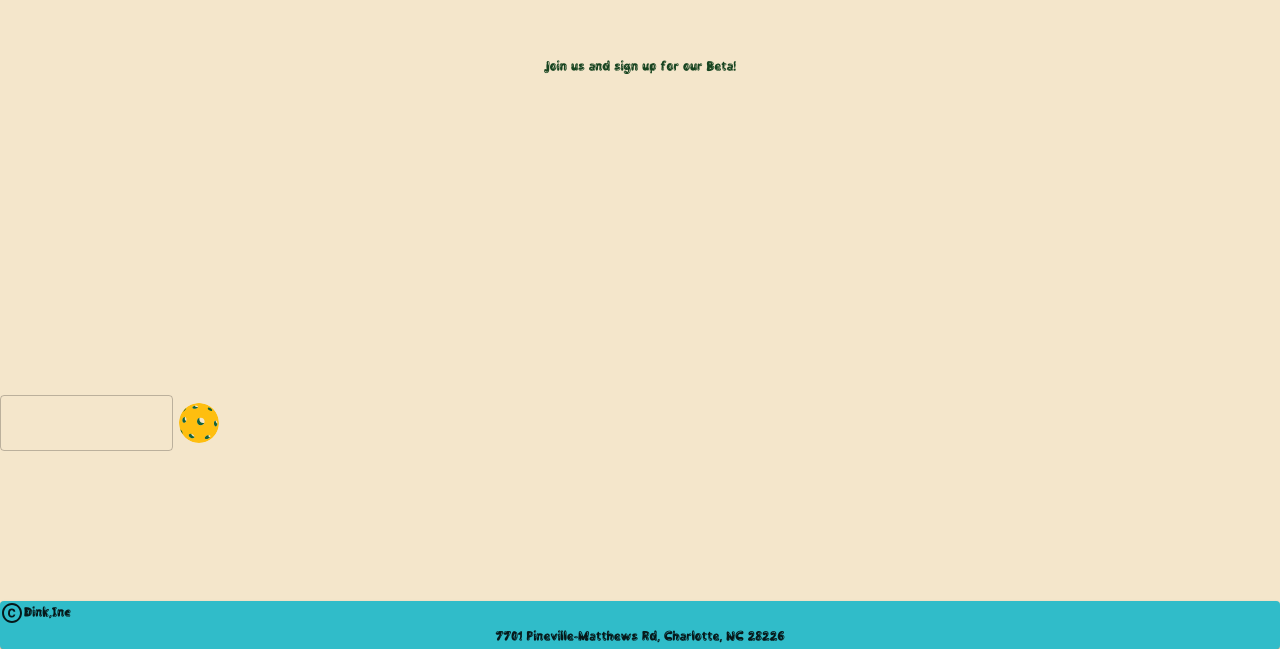
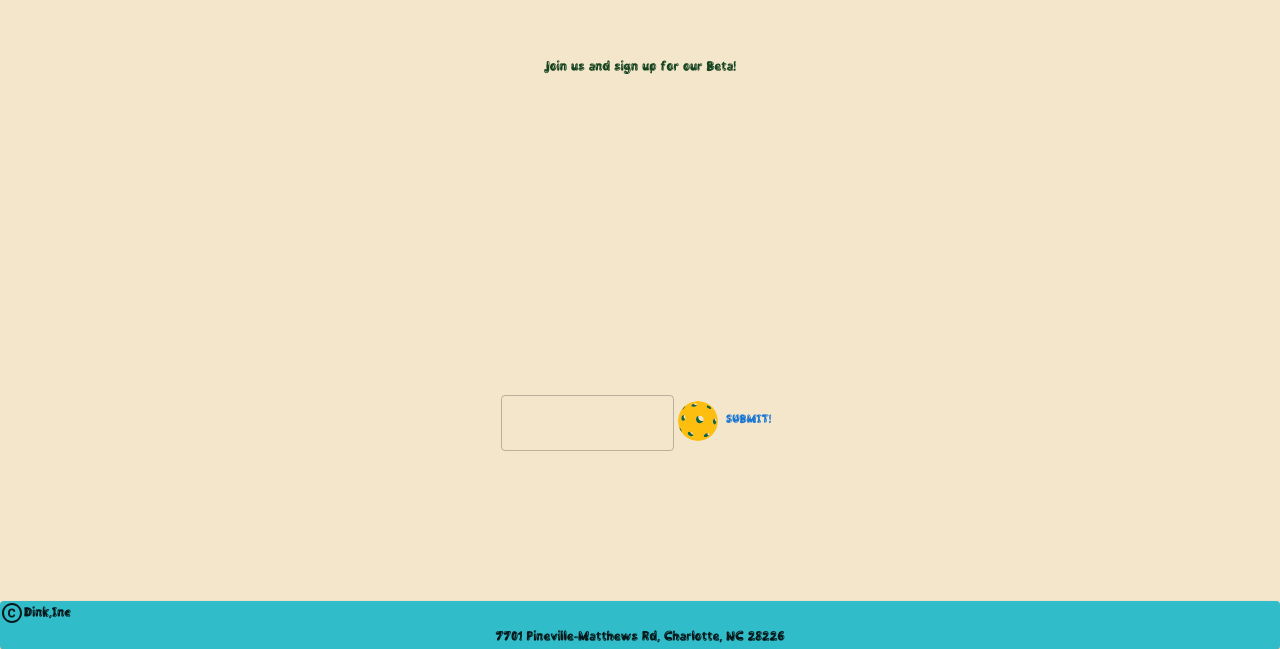
Before and after one commit to myinitialsarejp/DinkLanding, a React (Create React App) app in the folder dink-landing/: page / in a window 1280 px wide. Shown: the part 2394-3043 px from the top of the page. Built offline with nearby package versions, Linux system fonts and the light colour scheme; the HTML template or start-up script is replaced by a standard one.

Commit message:
fixed linting errors

```diff
--- a/dink-landing/src/views/AboutView.js
+++ b/dink-landing/src/views/AboutView.js
@@ -1,6 +1,4 @@
-import { Paper } from '@mui/material'
 import * as React from 'react'
-import ColorCode from '../enum/colorCodes.ts'
 
 const AboutView = (props) => {
 
--- a/dink-landing/src/views/MainView.js
+++ b/dink-landing/src/views/MainView.js
@@ -58,9 +58,9 @@ const MainView = (props) => {
         <FadeInSection
           alignment={Alignment.CENTER}
           message={
-            <Box display="flex" sx={{ display: "flex", flexDirection: "row" }}>
-              <TextField variant="outlined">Email address</TextField>
-              <Button startIcon={<Avatar src={pickleball} />} />
+            <Box>
+              <TextField variant="outlined">Email</TextField>
+              <Button startIcon={<Avatar src={pickleball} />}>Submit!</Button>
             </Box>
           }
         />
```
